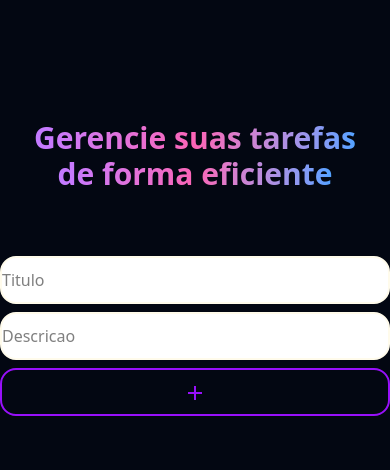
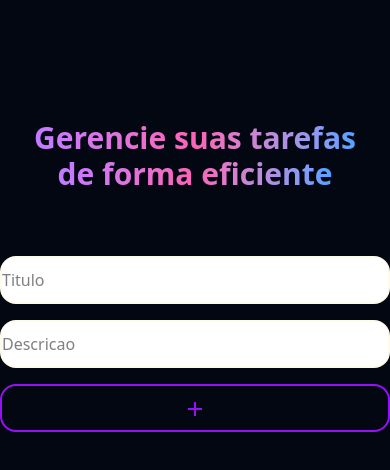
Before and after one commit to Alvaro-Massingue/task-maneger, a React (Vite) app: page / in a window 390 px wide. Shown: the top 470 px of the page. Built offline with nearby package versions, Linux system fonts and the light colour scheme.

Commit message:
Aumenta o espaco entre os inputs no mobile

```diff
--- a/src/components/AddTask.jsx
+++ b/src/components/AddTask.jsx
@@ -12,7 +12,7 @@ const AddTask = (props) => {
   const [description, setDescription] = useState("");
   return (
     <div className="w-screen md:w-1/2 flex flex-col gap-2">
-      <div className="flex w-full justify-center flex-wrap gap-2">
+      <div className="flex w-full justify-center flex-wrap gap-4 md:gap-2">
         <InputTitle
           value={title}
           onChange={(event) => setTitle(event.target.value)}
```
